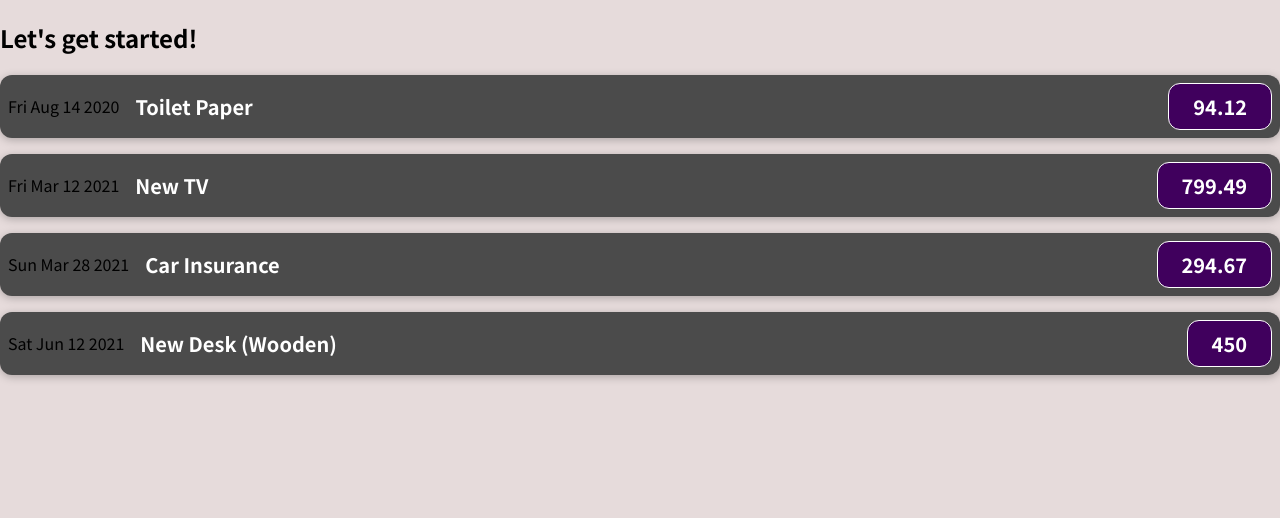
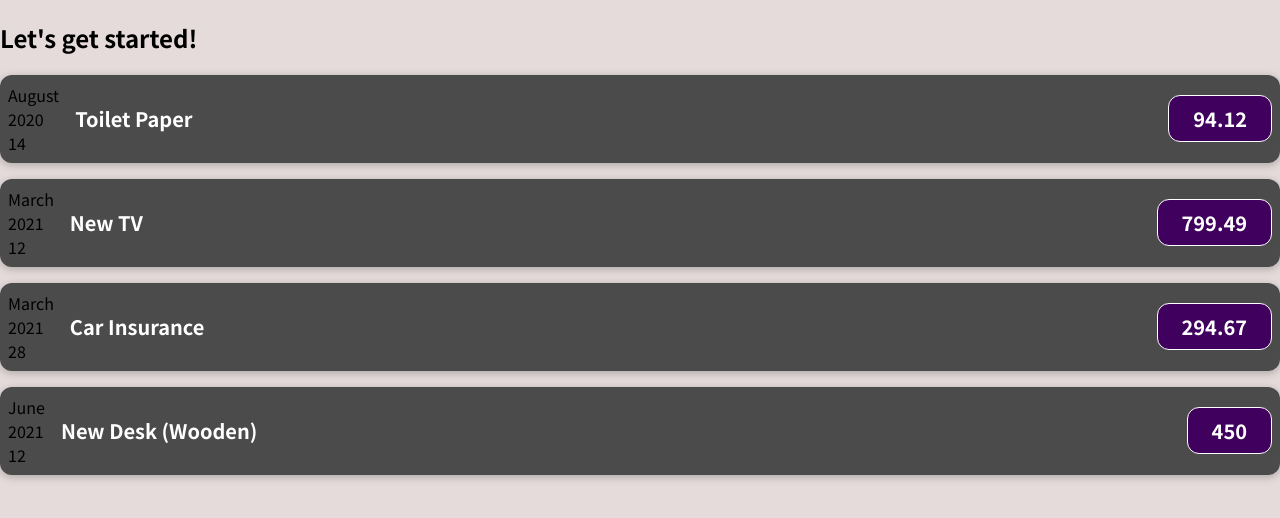
Before and after one commit to piyush-sehgal/expense-tracker, a JavaScript app: page / in a window 1280 px wide. Shown: the top 518 px of the page. Built offline with nearby package versions, Linux system fonts and the light colour scheme.

Commit message:
formatting date

```diff
--- a/src/components/ExpenseItem.js
+++ b/src/components/ExpenseItem.js
@@ -1,9 +1,16 @@
 import "./ExpenseItem.css";
 
 function ExpenseItem(props) {
+  const month = props.date.toLocaleString('en-US', { month: 'long' });
+  const day = props.date.toLocaleString('en-US', { day: '2-digit' });
+  const year = props.date.getFullYear();
   return (
     <div className="expense-item">
-      <div>{props.date.toDateString()}</div>
+      <div>
+        <div>{month}</div>
+        <div>{year}</div>
+        <div>{day}</div>
+      </div>
       <div className="expense-item__description">
         <h2>{props.title}</h2>
         <div className="expense-item__price">{props.amount}</div>
```
Also changed, not shown: 1 other file (tests, documents, lock files or other folders).
